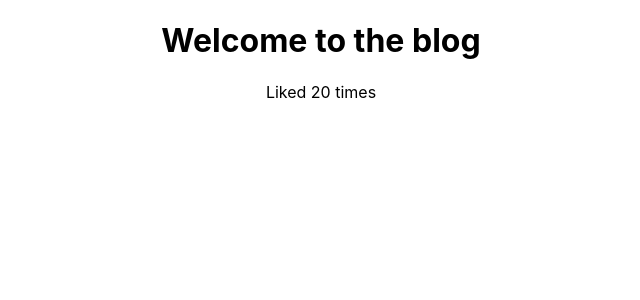
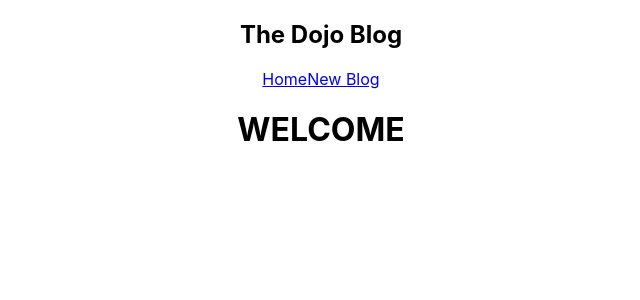
Before and after one commit to kaustubhKVS/learn_FARM_stack, a React (Create React App) app: page / in a window 1280 px wide. Shown: the top 300 px of the page, without its empty margins (319-959 px from the left). Built offline with nearby package versions, Linux system fonts and the light colour scheme.

Commit message:
navbar component

```diff
--- a/src/App.js
+++ b/src/App.js
@@ -1,15 +1,14 @@
 import './App.css';
+import Navbar from './Navbar';
 
 function App() {
-    const title = "Welcome to the blog"
-    const likes = 20;
-//  BOOLEAN or OBJECT cannot be returned
 
   return (
     <div className="App">
+      <Navbar></Navbar>
+
       <div className="content">
-        <h1>{ title }</h1>
-        <p>Liked {likes} times </p>
+      <h1>WELCOME</h1>
       </div>
 
     </div>
--- /dev/null
+++ b/src/Navbar.js
@@ -0,0 +1,13 @@
+const Navbar = () => {
+    return (
+        <nav className="navbar">
+        <h1>The Dojo Blog</h1>
+        <div className="links">
+            <a href="/">Home</a>
+            <a href="/create">New Blog</a>
+        </div>
+        </nav>
+     );
+}
+
+export default Navbar;
```
